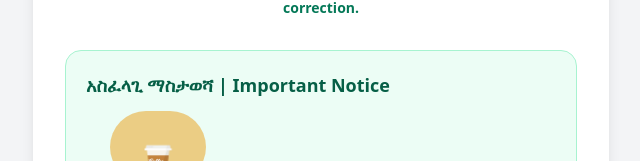
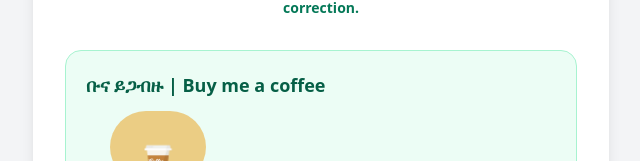
Before and after one commit to guzopayment/economyguzopayementproofsubmitting, a React (Vite) app: page /thank-you in a window 1280 px wide. Shown: the part 332-493 px from the top of the page, without its empty margins (319-959 px from the left). Built offline with nearby package versions, Linux system fonts and the light colour scheme; no server answers.

Commit message:
Update thank you page

```diff
--- a/src/pages/ThankYou.jsx
+++ b/src/pages/ThankYou.jsx
@@ -34,7 +34,7 @@ export default function ThankYou() {
 
         <div className="mt-8 bg-emerald-50 border border-emerald-200 rounded-2xl p-5 text-left">
           <h3 className="font-extrabold text-emerald-800 text-lg mb-3">
-            አስፈላጊ ማስታወሻ | Important Notice
+            ቡና ይጋብዙ | Buy me a coffee
           </h3>
           {/* <p className="text-extra-sm text-gray-700 leading-relaxed">
             ይህ ድረ-ገጽ የምዝገባ መረጃ ለመላክ እና ሁኔታ ለመከታተል ብቻ ነው። የይለፍ ቃል፣ የካርድ ቁጥር፣ ፒን
```
